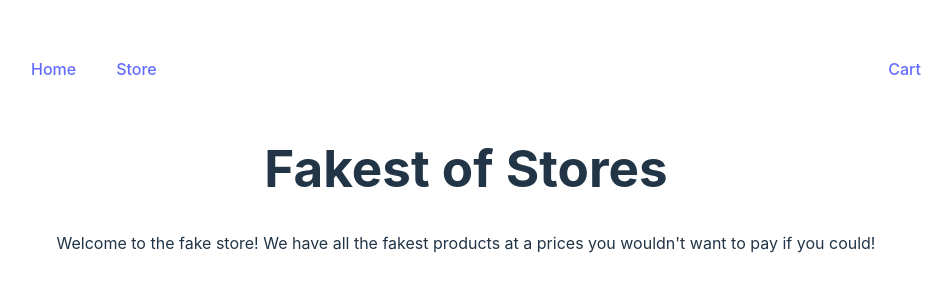
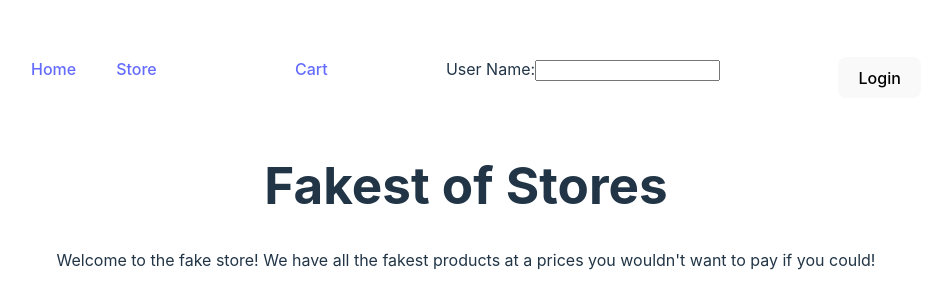
Before and after one commit to dielawn/fake_store, a React (Vite) app: page / in a window 1280 px wide. Shown: the top 308 px of the page, without its empty margins (174-1126 px from the left). Built offline with nearby package versions, Linux system fonts and the light colour scheme.

Commit message:
User Class renders an input/btn to set user name, when name is set User is created with an empty cart

```diff
--- a/src/Nav.jsx
+++ b/src/Nav.jsx
@@ -1,8 +1,15 @@
 import { Link } from 'react-router-dom'
+import User from './User'
 import './Nav.css'
+import { useState } from 'react'
+
 
 
 export function Nav() {
+    const [userName, setUserName] = useState('')
+    const [inputName, setInputName] = useState('')
+
+
     return (
         <div className='flex navBar'>
             <div>
@@ -10,6 +17,22 @@ export function Nav() {
                 <Link className='navLink' to="/store">Store</Link>
             </div>
             <Link to='/cart'>Cart</Link>
+            {userName !== '' ?
+                <User  userName={userName} />
+                :
+                <>
+                    <label htmlFor='userNameInput'>User Name:
+                    <input
+                        id='userNameInput'
+                        value={inputName}
+                        onChange={(e) => setInputName(e.target.value)}
+                    />
+                    </label>
+                    <button onClick={() => setUserName(inputName)}>Login</button>
+                </>
+                    }
+
+
         </div>
     )
 }
--- a/src/User.jsx
+++ b/src/User.jsx
@@ -6,7 +6,7 @@ export default class User extends Component {
         super(props)
 
         this.state = {
-            name: null,
+            name: props.userName || 'Please Login',
             cart: [],
             isCartVis: false,
             total: 0,
@@ -73,14 +73,14 @@ export default class User extends Component {
      }
 
      setCartVis() {
-        this.setState(prevState => ({...prevState, isCartVis: !isCartVis}))
-     }
+        this.setState(prevState => ({...prevState, isCartVis: !prevState.isCartVis}))
+    }
 
      render() {
         return (
             <>
                 {this.state.name && (
-                    <div>
+                    <div className="cartIcon">
                        <h3>{this.state.name}</h3>
                        <button
                         onClick={() => this.setCartVis()}
@@ -88,6 +88,7 @@ export default class User extends Component {
                          </button>
                     </div>
                 )}
+                <div  className="cartDiv">
                 {this.isCartVis && this.cart.map((item) => (
                     <div>
                         <p>{item.title.slice(0, 11)} {item.price * item.qty}</p>
@@ -96,11 +97,14 @@ export default class User extends Component {
                             value={item.qty}
                             onChange={(e) => this.adjustItemQty(item, e.target.value)}
                         />
+                        <button
+                            onClick={this.removeFromCart(item)}> ❌ </button>
 
                     </div>
                 ))}
-                {this.}
-
+                {/* if there is stuff in the cart display the qty */}
+                {this.state.cart.length >= 1 && <p>{this.state.cart.length}</p>}
+                </div>
             </>
         )
      }
```
